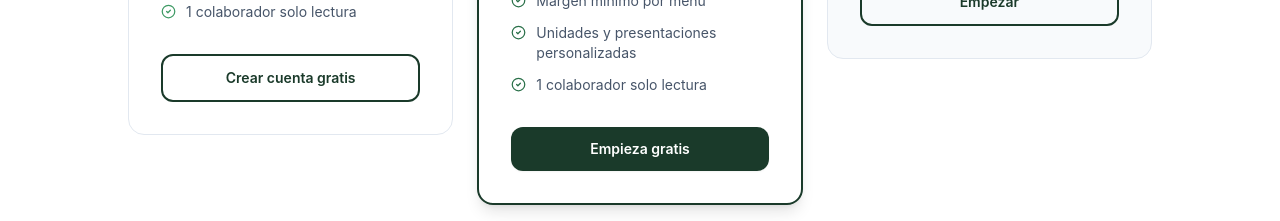
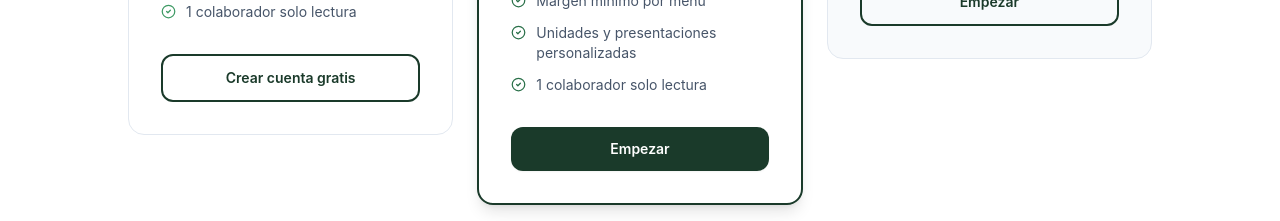
Before and after one commit to chef-Flow/ChefFlow, a Next.js app: page / in a window 1280 px wide. Shown: the part 2000-2221 px from the top of the page. Built offline with nearby package versions, Linux system fonts and the light colour scheme.

Commit message:
fix: change Basico plan button text to Empezar

```diff
--- a/app/page.tsx
+++ b/app/page.tsx
@@ -190,7 +190,7 @@ export default function LandingPage() {
                 href="/registro"
                 className="block w-full text-center py-3 bg-brand-600 text-white font-semibold rounded-xl hover:bg-brand-700 transition-colors text-sm shadow-sm"
               >
-                Empieza gratis
+                Empezar
               </Link>
             </div>
 
```
